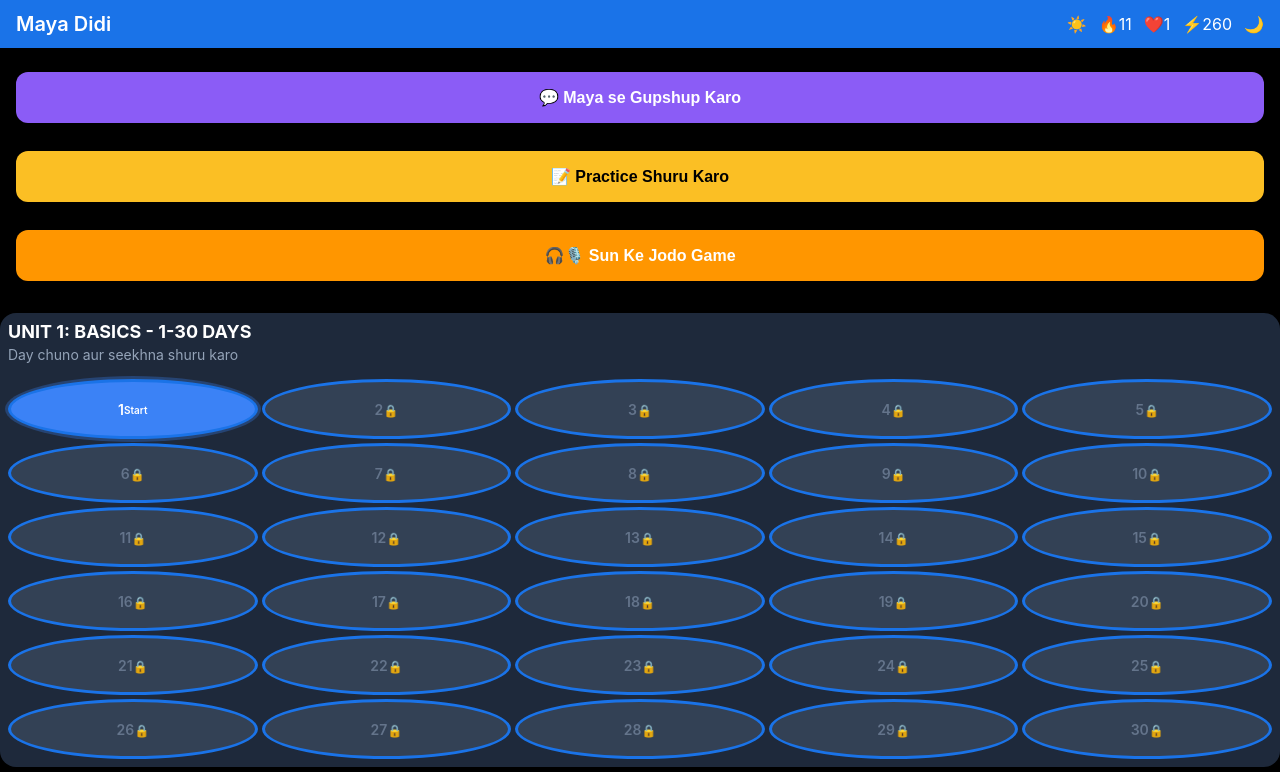
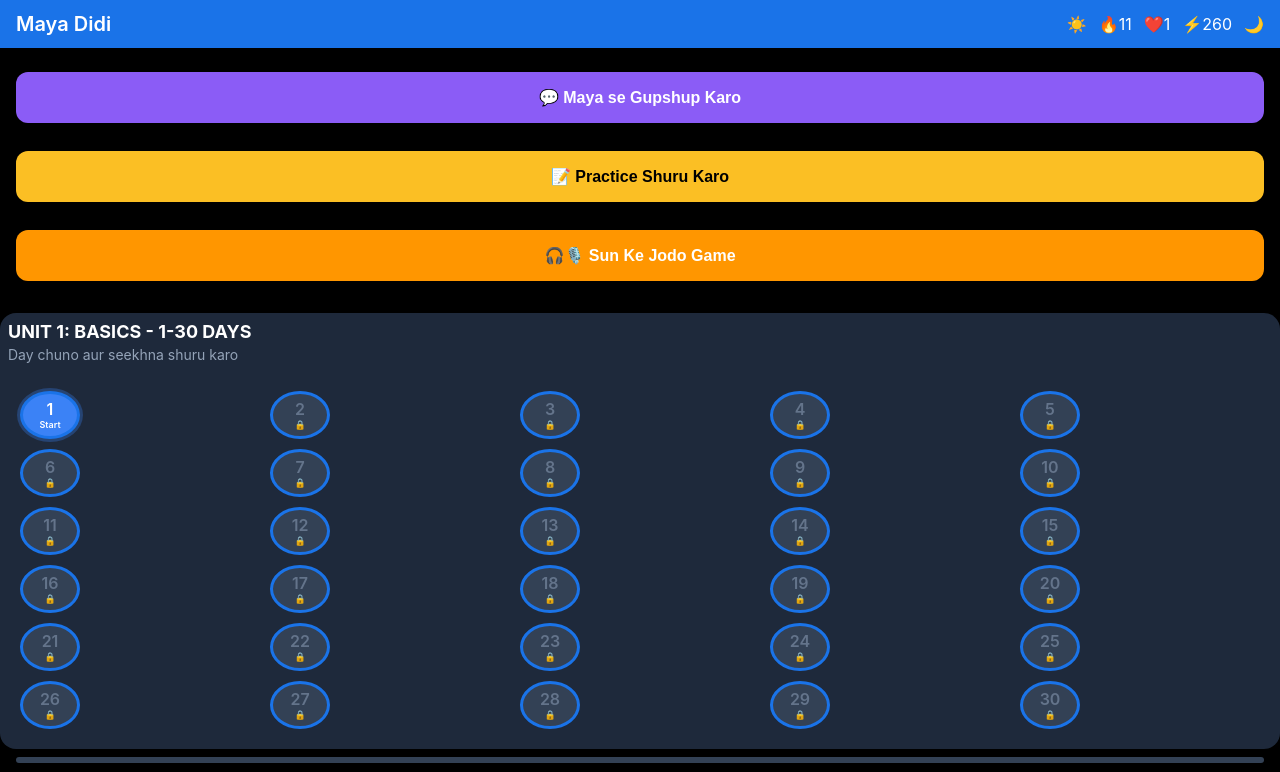
Before and after one commit to mayakaur389/mayamayo, a plain HTML site: page index.html in a window 1280 px wide. Shown: the top 772 px of the page. Drawn offline with Linux system fonts and the light colour scheme.

Commit message:
Update style.css

```diff
--- a/style.css
+++ b/style.css
@@ -340,3 +340,32 @@
 .tick-icon { font-size: 16px; line-height: 1; }
 .start-text { font-size: 10px; margin-top: 2px; }
 .lock-icon { font-size: 12px; margin-top: 2px; }
+/* Day circle chota + number bilkul center */
+.day-circle {
+  width: 48px !important;  /* Pehle ~60px hoga, ab 48px */
+  height: 48px !important;
+  font-size: 16px !important;
+  display: flex !important;
+  flex-direction: column !important;
+  justify-content: center !important; /* Vertical center */
+  align-items: center !important;     /* Horizontal center */
+  padding: 0 !important;
+  gap: 2px !important;
+  line-height: 1 !important;
+}
+
+/* "Start" text aur lock icon ke liye */
+.day-circle .start-text,
+.day-circle .lock-icon,
+.day-circle .tick-icon {
+  font-size: 9px !important;
+  line-height: 1 !important;
+  margin-top: 1px !important;
+}
+
+/* Grid ka gap kam kar de taaki jyada circle aaye */
+.day-grid {
+  gap: 10px !important;
+  justify-content: center !important;
+  padding: 12px !important;
+}
```
